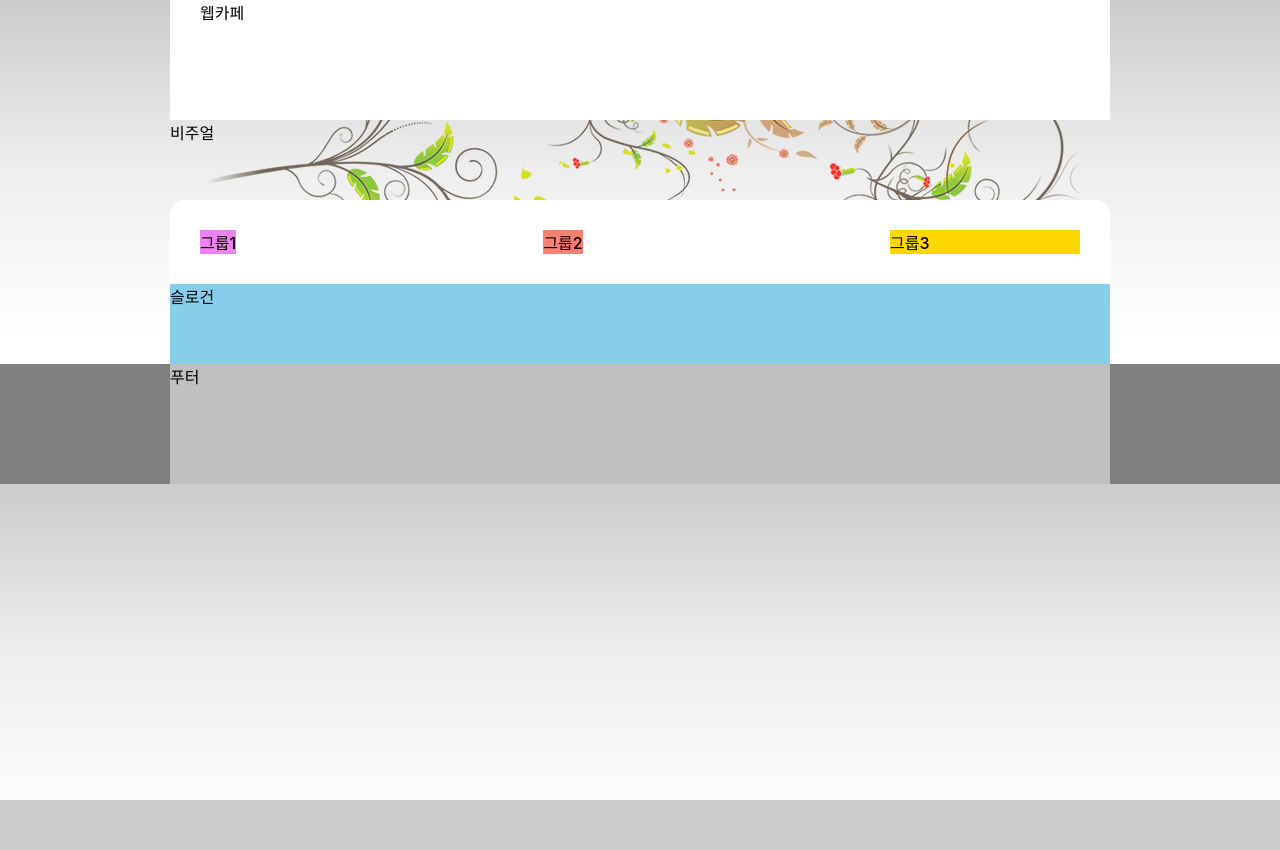
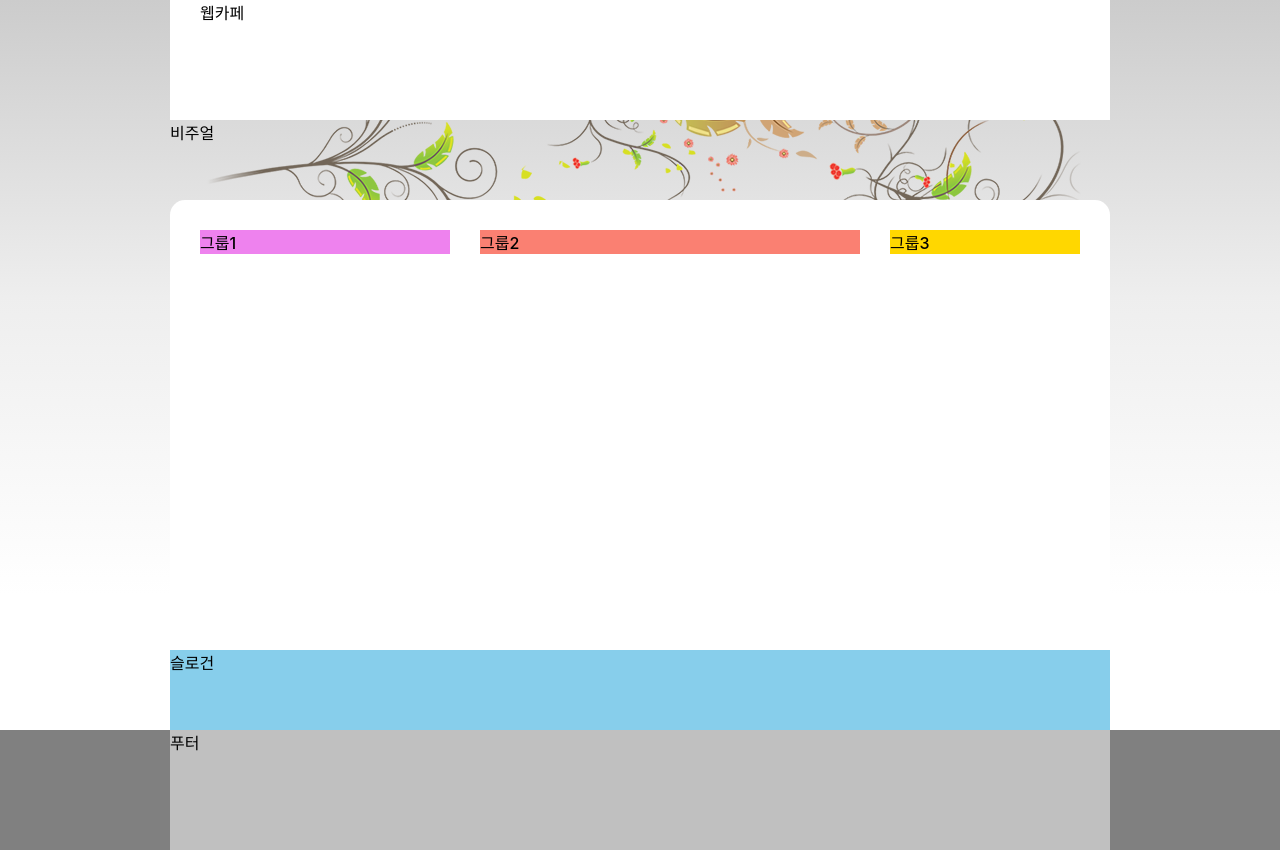
Before and after one commit to chaehaeun/Like-Lion-HTML5, a website: page index.html in a window 1280 px wide. Before the commit the page ends 800 px from the top, so only its background shows below. Drawn offline with Linux system fonts and the light colour scheme; a web font is replaced by a local one.

Commit message:
flex를 이용한 main 레이아웃 완성

```diff
--- a/styles/style.css
+++ b/styles/style.css
@@ -44,17 +44,21 @@ body {
 .main {
   display: flex;
   background: #fff;
+  min-height: 450px;
   padding: 30px 30px;
   border-radius: 15px 15px 0 0;
   justify-content: space-between;
+  align-items: flex-start;
 }
 
 .group1 {
   background-color: violet;
+  width: 250px;
 }
 
 .group2 {
   background-color: salmon;
+  width: 380px;
 }
 
 .group3 {
```
